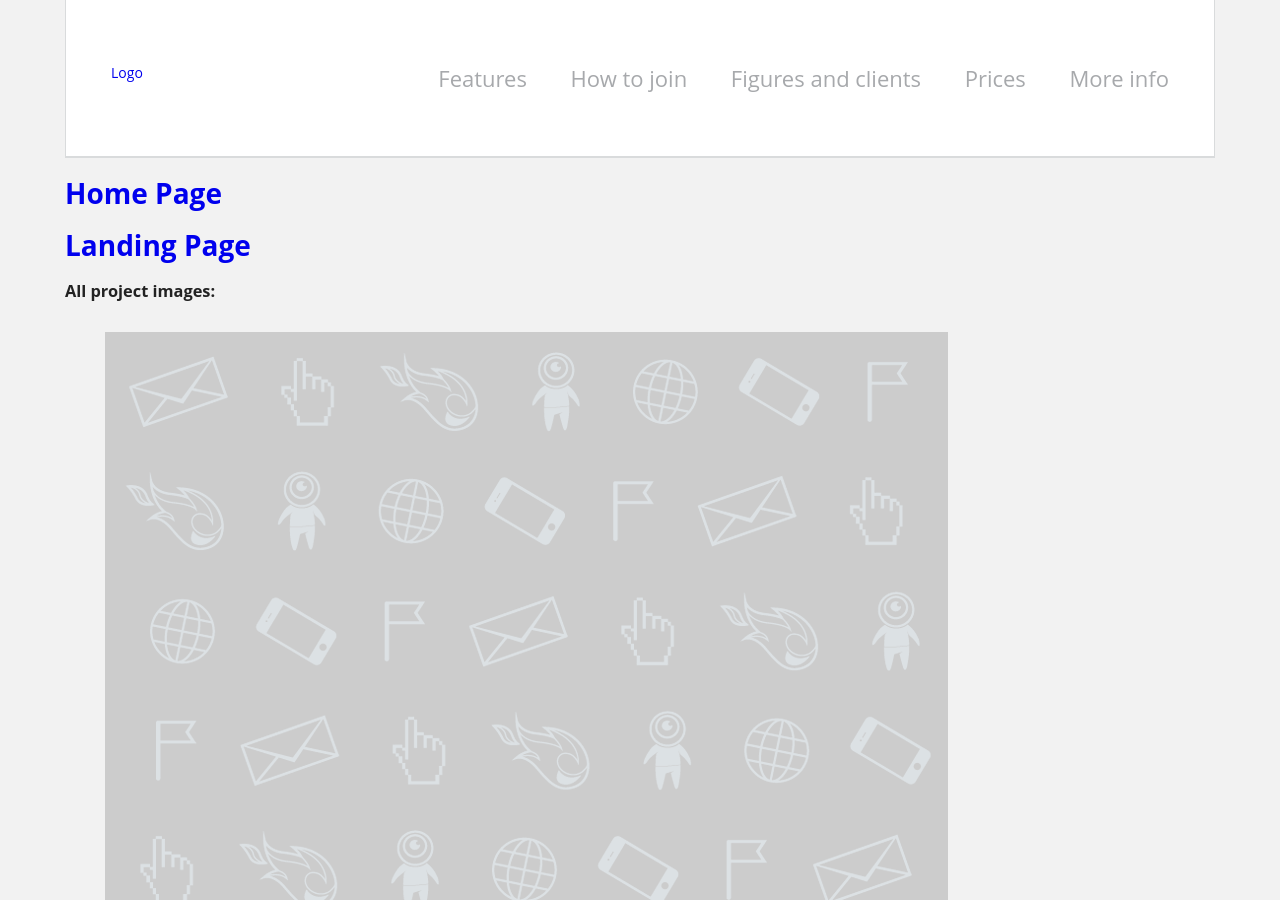
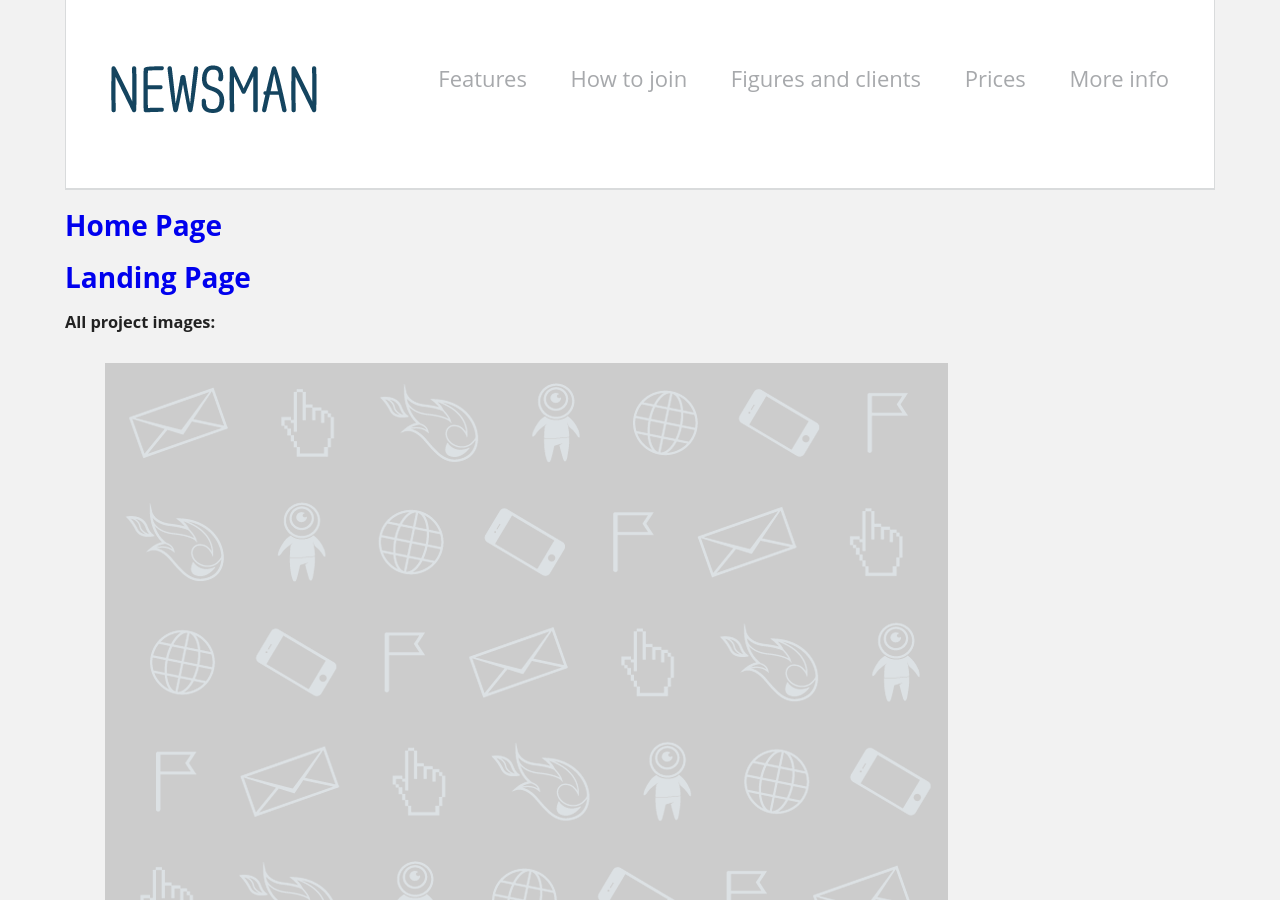
Before and after one commit to rooooster/newsman, a Jekyll site: the page built from _pages/index.md, in a window 1280 px wide and 900 px high. Built offline with Jekyll 4.4.1, drawn with Linux system fonts in a browser that asks for light colours.

Commit message:
upadate Header & Footer

```diff
--- a/_components/Footer/index.html
+++ b/_components/Footer/index.html
@@ -1,5 +1,9 @@
 <div class="footer">
-    <a href="{{ site.baseurl }}/" class="footer__logo">Logo</a>
-    {% include Menu/index.html %}
+    <div class="footer__nav-wrap">
+        <a href="{{ site.baseurl }}/" class="footer__logo">
+            <img src="{{ site.baseurl }}/assets/img/logo/logo-footer.png">
+        </a>
+        {% include Menu/index.html %}
+    </div>
     {% include Social/index.html %}
 </div>
--- a/_components/Footer/style.scss
+++ b/_components/Footer/style.scss
@@ -1,9 +1,26 @@
 .footer {
+    background: #fff;
+    padding: 35px;
+    display: flex;
+    // flex-wrap: wrap;
+    flex-direction: column;
+    justify-content: flex-end;
+    align-items: flex-end;
+    box-shadow: 1px 1px 0px #d9dbdc;
+
+    &__nav-wrap {
+    width: 100%;
+    display: flex;
+    justify-content: space-between;
+    margin-bottom: 30px;
+    }
+
 
     &__logo {
     }
 
     .menu {
         display: inline-block;
+        margin-top: 20px;
     }
 }
--- a/_components/Header/index.html
+++ b/_components/Header/index.html
@@ -1,4 +1,6 @@
 <div class="header">
-    <a href="{{ site.baseurl }}/" class="header__logo">Logo</a>
+    <a href="{{ site.baseurl }}/" class="header__logo">
+	    <img src="{{ site.baseurl }}/assets/img/logo/logo-header.png">
+    </a>
     {% include Menu/index.html %}
 </div>
--- a/_components/Header/style.scss
+++ b/_components/Header/style.scss
@@ -1,10 +1,10 @@
 .header {
     background: #fff;
-    border: solid #d9dbdc;
-    border-width: 0 1px 2px 1px;
     padding: 65px 45px;
     display: flex;
     justify-content: space-between;
+    align-items: flex-end;
+    box-shadow: 1px 2px 0px #d9dbdc;
 
     &__logo {
     }
--- a/_components/Menu/style.scss
+++ b/_components/Menu/style.scss
@@ -5,5 +5,6 @@
         text-decoration: none;
         padding-left: 40px;
         font-size: 22px;
+        line-height: 1;
     }
 }
--- a/_components/Social/style.scss
+++ b/_components/Social/style.scss
@@ -1,5 +1,8 @@
 .social {
 
     &__item {
+    	font-size: 35px;
+    	color: #a7afb5;
+    	margin-left: 20px;
     }
 }
```
